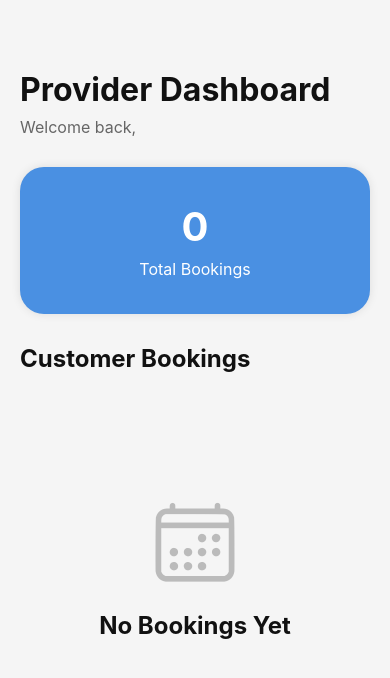
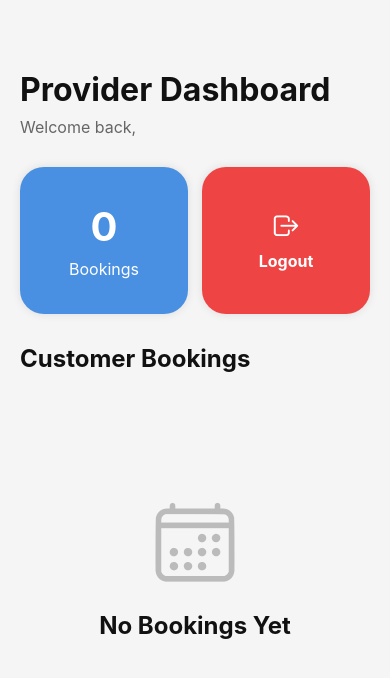
Before and after one commit to KapilBhattarai502/Local-Service-Finder-App, a React Native app in the folder serviceApp/: screen /ProviderDashboard in a window 390 px wide. Shown: the top 678 px of the page. Built offline with nearby package versions, Linux system fonts and the light colour scheme; what react-native-geocoding would draw is missing.

Commit message:
added logout feature in providerDasbhoard

```diff
--- a/serviceApp/screens/ProviderDashboardScreen.js
+++ b/serviceApp/screens/ProviderDashboardScreen.js
@@ -1,15 +1,32 @@
 import React from "react";
 
-import { View, Text, StyleSheet, FlatList, ScrollView } from "react-native";
+import {
+  View,
+  Text,
+  StyleSheet,
+  FlatList,
+  ScrollView,
+  TouchableOpacity,
+} from "react-native";
 
 import { Ionicons } from "@expo/vector-icons";
 
-import { useSelector } from "react-redux";
+import { useSelector, useDispatch } from "react-redux";
 
-export default function ProviderDashboardScreen() {
+import { logoutUser } from "../redux/userSlice";
+
+export default function ProviderDashboardScreen({ navigation }) {
   const currentUser = useSelector((state) => state.user.currentUser);
 
   const bookings = currentUser?.bookings || [];
+
+  const dispatch = useDispatch();
+
+  const handleLogout = () => {
+    dispatch(logoutUser());
+
+    navigation.replace("Login");
+  };
 
   return (
     <ScrollView style={styles.container} showsVerticalScrollIndicator={false}>
@@ -21,17 +38,31 @@ export default function ProviderDashboardScreen() {
         <Text style={styles.subtitle}>Welcome back, {currentUser?.name}</Text>
       </View>
 
-      {/* STATS */}
+      {/* TOP FLEX CARDS */}
 
-      <View style={styles.statsCard}>
-        <Text style={styles.statsNumber}>{bookings.length}</Text>
+      <View style={styles.topCardsContainer}>
+        {/* BOOKINGS CARD */}
 
-        <Text style={styles.statsLabel}>Total Bookings</Text>
+        <View style={styles.statsCard}>
+          <Text style={styles.statsNumber}>{bookings.length}</Text>
+
+          <Text style={styles.statsLabel}>Bookings</Text>
+        </View>
+
+        {/* LOGOUT CARD */}
+
+        <TouchableOpacity style={styles.logoutCard} onPress={handleLogout}>
+          <Ionicons name="log-out-outline" size={30} color="#fff" />
+
+          <Text style={styles.logoutText}>Logout</Text>
+        </TouchableOpacity>
       </View>
 
-      {/* BOOKINGS */}
+      {/* SECTION TITLE */}
 
       <Text style={styles.sectionTitle}>Customer Bookings</Text>
+
+      {/* EMPTY */}
 
       {bookings.length === 0 ? (
         <View style={styles.emptyContainer}>
@@ -53,7 +84,7 @@ export default function ProviderDashboardScreen() {
                   <Ionicons name="person" size={28} color="#fff" />
                 </View>
 
-                <View>
+                <View style={{ flex: 1 }}>
                   <Text style={styles.customerName}>{item.userName}</Text>
 
                   <Text style={styles.service}>{item.service}</Text>
@@ -127,7 +158,15 @@ const styles = StyleSheet.create({
     fontSize: 16,
   },
 
+  topCardsContainer: {
+    flexDirection: "row",
+    justifyContent: "space-between",
+    marginBottom: 30,
+  },
+
   statsCard: {
+    width: "48%",
+
     backgroundColor: "#4A90E2",
 
     borderRadius: 24,
@@ -135,8 +174,6 @@ const styles = StyleSheet.create({
     paddingVertical: 35,
 
     alignItems: "center",
-
-    marginBottom: 30,
 
     shadowColor: "#000",
     shadowOpacity: 0.1,
@@ -155,6 +192,30 @@ const styles = StyleSheet.create({
     marginTop: 8,
     color: "#fff",
     fontSize: 16,
+  },
+
+  logoutCard: {
+    width: "48%",
+
+    backgroundColor: "#EF4444",
+
+    borderRadius: 24,
+
+    justifyContent: "center",
+    alignItems: "center",
+
+    shadowColor: "#000",
+    shadowOpacity: 0.1,
+    shadowRadius: 10,
+
+    elevation: 5,
+  },
+
+  logoutText: {
+    color: "#fff",
+    fontWeight: "bold",
+    fontSize: 16,
+    marginTop: 8,
   },
 
   sectionTitle: {
```
